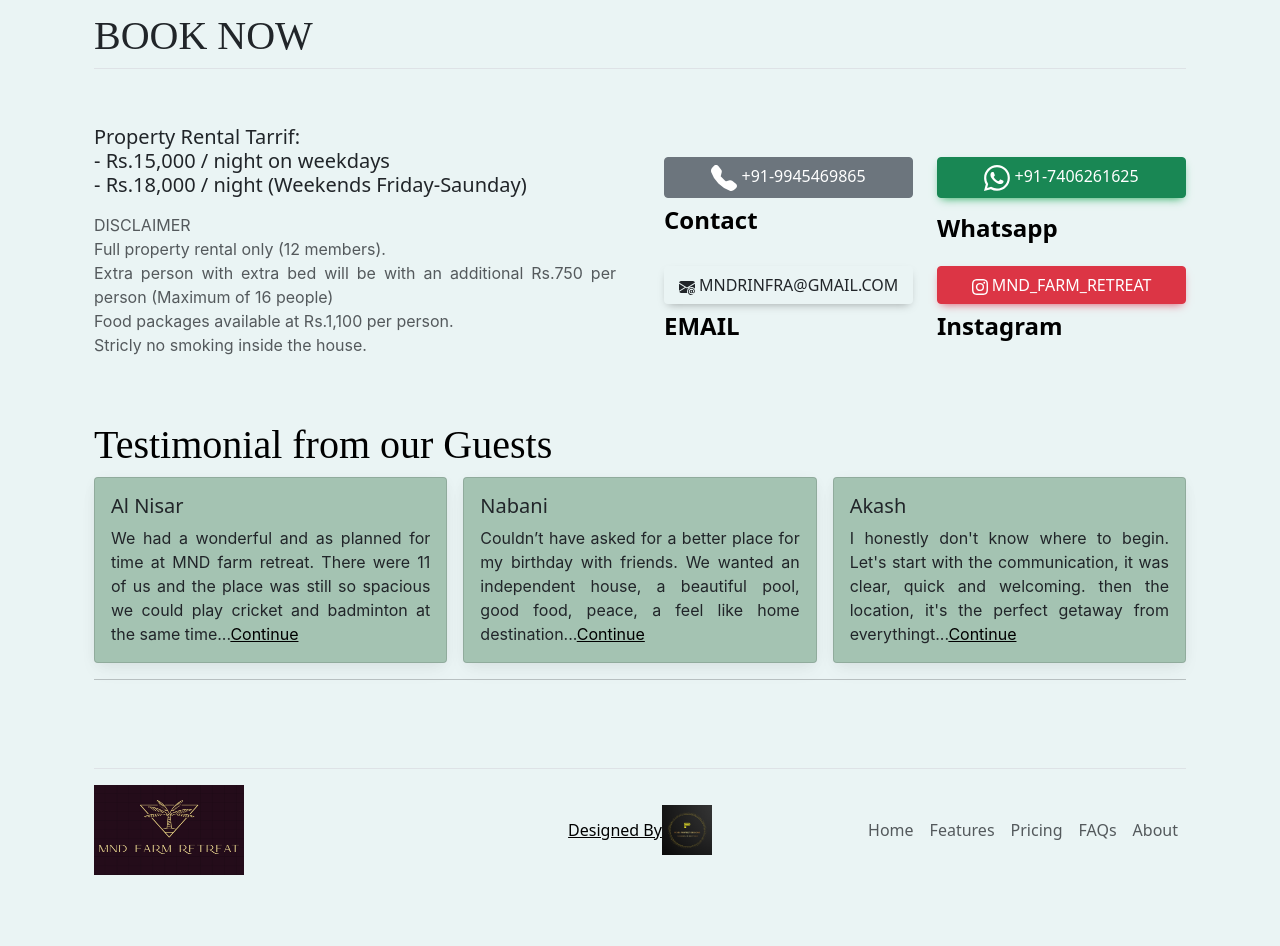
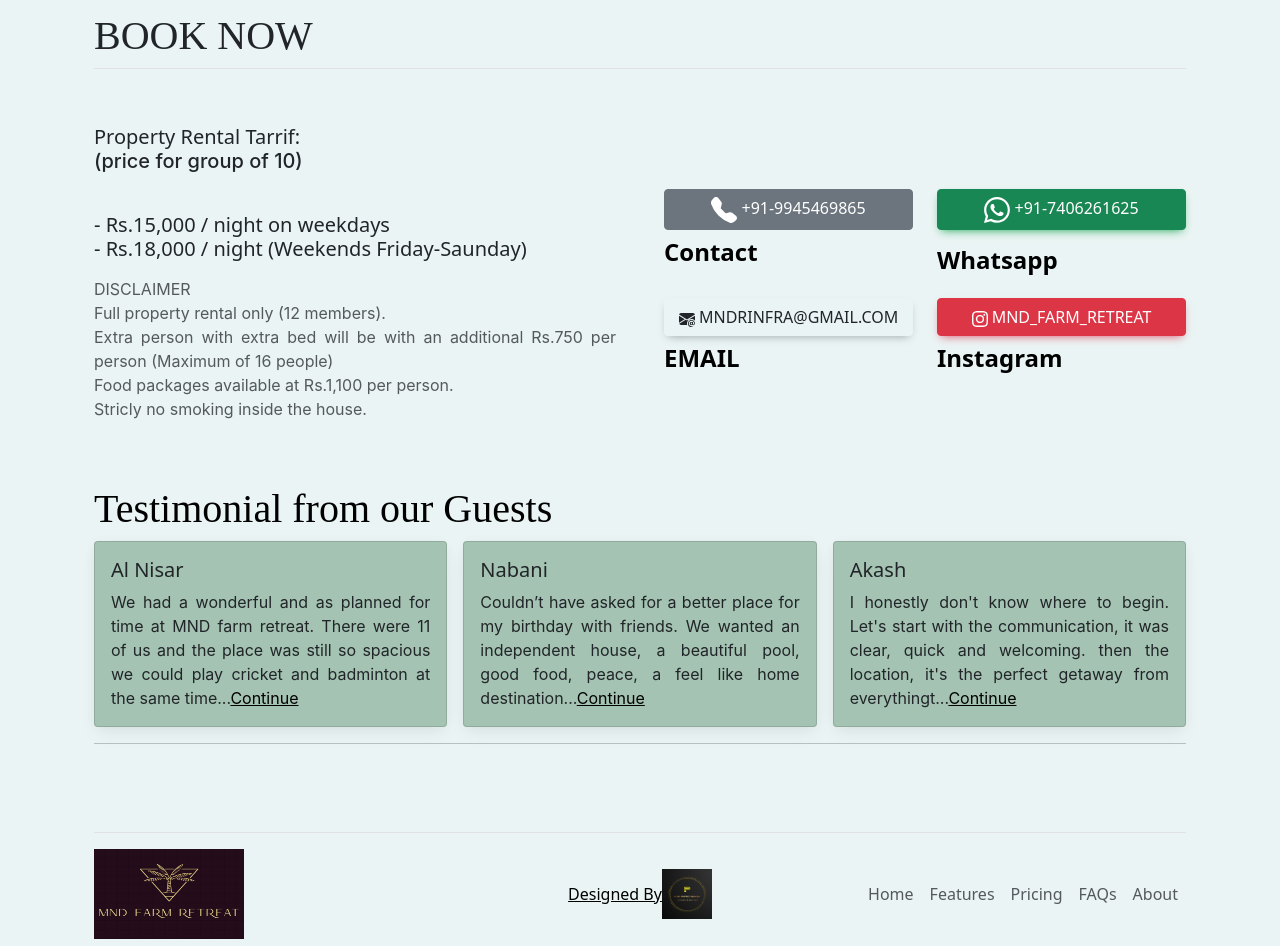
Before and after one commit to MonishRavindra/mnd-farm-house, a plain HTML site: page index.html in a window 1280 px wide. Shown: the part 3980-4926 px from the top of the page. Before the commit the page ends 4895 px from the top, so only its background shows below. Drawn offline with nearby package versions, Linux system fonts and the light colour scheme; a script that the page names is missing.

Commit message:
Add files via upload

```diff
--- a/index.html
+++ b/index.html
@@ -292,7 +292,7 @@
 
     <div class="row row-cols-1 row-cols-md-2 align-items-md-center g-5 py-5">
       <div class="col d-flex flex-column align-items-start gap-2">
-        <h5>Property Rental Tarrif: <br> - Rs.15,000 / night on weekdays <br> - Rs.18,000 / night (Weekends Friday-Saunday) </h5>
+        <h5>Property Rental Tarrif:<p>(price for group of 10)</p> <br> - Rs.15,000 / night on weekdays <br> - Rs.18,000 / night (Weekends Friday-Saunday) </h5>
         <p class="text-body-secondary">DISCLAIMER <br> Full property rental only (12 members). <br>Extra person with extra bed will be with an additional Rs.750 per person (Maximum of 16 people) <br> Food packages available at Rs.1,100 per person.<br> Stricly no smoking inside the house.</p>
       </div>
 
```
